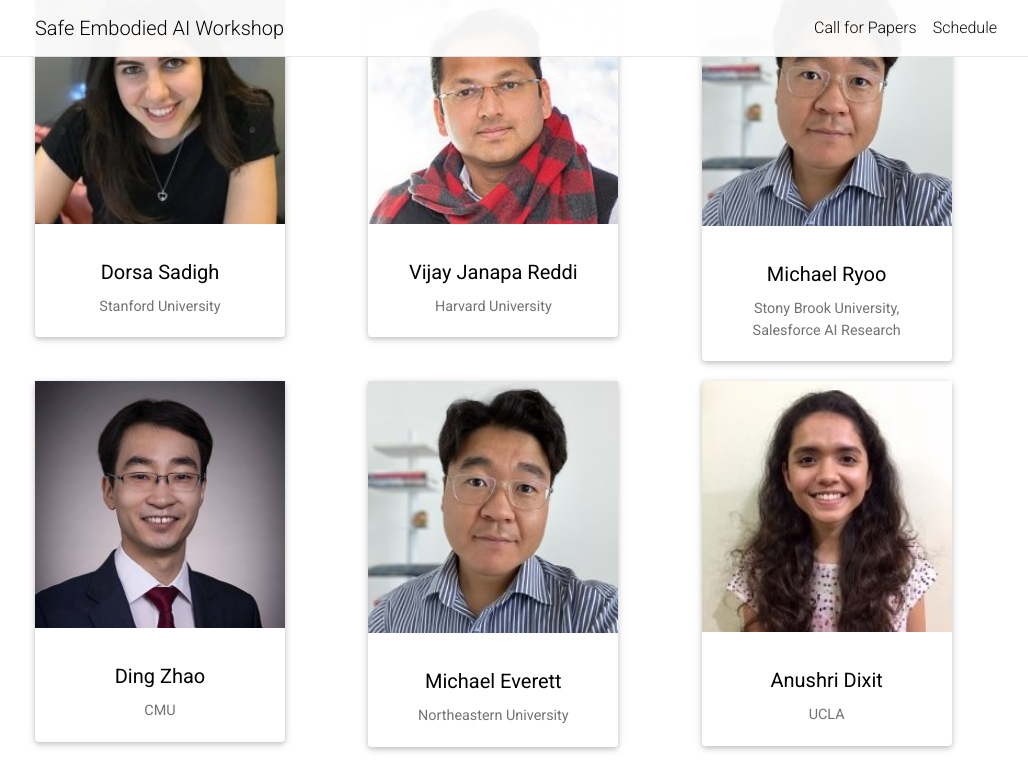
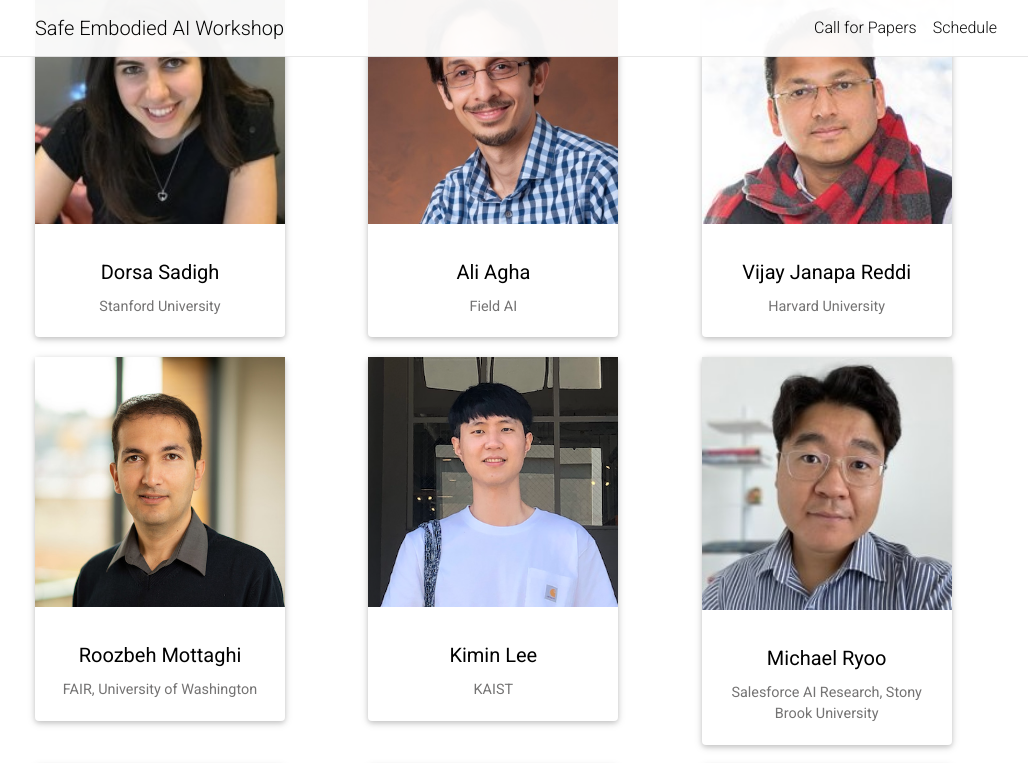
Before and after one commit to safe-embodied-ai/safe-embodied-ai.github.io, a Jekyll site: the page built from index.md, in a window 1280 px wide and 1400 px high, scrolled down 1007 px. Shown: the top 763 px of the window, without its empty margins (120-1148 px from the left). Built offline with Jekyll 4.4.1, drawn with Linux system fonts in a browser that asks for light colours; full-size pictures stand in for the smaller copies a plugin makes; comment, search, counter and statistics services are not loaded; a style sheet for code colours, icons or effects is not loaded; some of the changed text lies outside the part shown.

Commit message:
speaker updated

```diff
--- a/index.md
+++ b/index.md
@@ -29,10 +29,19 @@ Please visit the [Call for papers](https://safe-embodied-ai.github.io/cfp) page
       {% include people.html name="Dorsa Sadigh" affiliation="Stanford University" url="https://dorsa.fyi/" img="assets/img/speakers/dorsa.jpeg"%}
     </div>
     <div class="col-sm-4">
+      {% include people.html name="Ali Agha" affiliation="Field AI" url="https://scholar.google.com/citations?user=36qnUD4AAAAJ&hl=en" img="assets/img/speakers/ali.jpeg"%}
+    </div>
+    <div class="col-sm-4">
       {% include people.html name="Vijay Janapa Reddi" affiliation="Harvard University" url="https://edge.seas.harvard.edu/" img="assets/img/speakers/vijay.jpeg"%}
     </div>
     <div class="col-sm-4">
-      {% include people.html name="Michael Ryoo" affiliation="Stony Brook University, Salesforce AI Research" url="http://michaelryoo.com/" img="assets/img/speakers/michael.jpeg"%}
+      {% include people.html name="Roozbeh Mottaghi" affiliation="FAIR, University of Washington" url="https://roozbehm.info/" img="assets/img/speakers/roozbeh.jpg"%}
+    </div>
+    <div class="col-sm-4">
+      {% include people.html name="Kimin Lee" affiliation="KAIST" url="https://sites.google.com/view/kiminlee" img="assets/img/speakers/kimin.png"%}
+    </div>
+    <div class="col-sm-4">
+      {% include people.html name="Michael Ryoo" affiliation="Salesforce AI Research, Stony Brook University" url="http://michaelryoo.com/" img="assets/img/speakers/michael.jpeg"%}
     </div>
     <div class="col-sm-4">
       {% include people.html name="Ding Zhao" affiliation="CMU" url="https://safeai-lab.github.io/" img="assets/img/speakers/ding.jpeg"%}
@@ -43,6 +52,9 @@ Please visit the [Call for papers](https://safe-embodied-ai.github.io/cfp) page
     <div class="col-sm-4">
       {% include people.html name="Anushri Dixit" affiliation="UCLA" url="https://www.anushridixit.com/" img="assets/img/speakers/anushri.jpeg"%}
     </div>
+    <div class="col-sm-4">
+      {% include people.html name="Sydney M. Katz" affiliation="Stanford University" url="https://sydneymkatz.com/" img="assets/img/speakers/sydney.jpg"%}
+    </div>
 
 </div>
 
@@ -50,7 +62,6 @@ Please visit the [Call for papers](https://safe-embodied-ai.github.io/cfp) page
 <div class="row row-cols-2 projects pt-3 pb-3">
   {% include people_horizontal.html name="Dong-Ki Kim" affiliation="Field AI" url="https://scholar.google.com/citations?user=Yl_3akYAAAAJ&hl=en" img="assets/img/organizers/dongki.jpeg" %}
   {% include people_horizontal.html name="Shayegan Omidshafiei" affiliation="Field AI" url="https://scholar.google.com/citations?user=nm5wMNUAAAAJ&hl=en" img="assets/img/organizers/shayegan.jpeg" %}
-  {% include people_horizontal.html name="Ali Agha" affiliation="Field AI" url="https://scholar.google.com/citations?user=36qnUD4AAAAJ&hl=en" img="assets/img/organizers/ali.jpeg" %}
   {% include people_horizontal.html name="Muhammad Fadhil Ginting" affiliation="Stanford University" url="https://scholar.google.com/citations?user=RTycc8AAAAAJ&hl=en" img="assets/img/organizers/fadhil.jpeg" %}
   {% include people_horizontal.html name="Mansur M. Arief" affiliation="Stanford University" url="https://mansurarief.github.io/" img="assets/img/organizers/mansur.jpg" %}
   {% include people_horizontal.html name="Mykel J. Kochenderfer" affiliation="Stanford University" url="https://mykel.kochenderfer.com/" img="assets/img/organizers/mykel.jpeg" %}
```
Also changed, not shown: assets/img/speakers/ali.jpeg (renamed from assets/img/organizers/ali.jpeg), assets/img/speakers/kimin.png (added), assets/img/speakers/roozbeh.jpg (added), assets/img/speakers/sydney.jpg (added).
